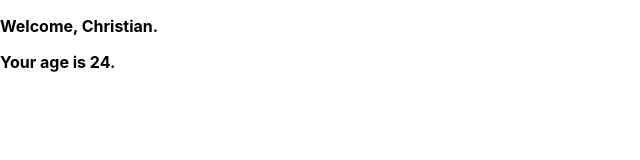
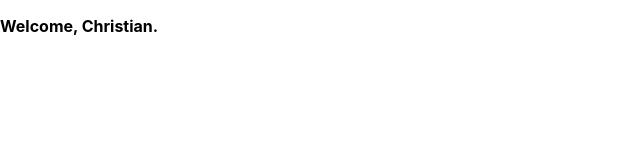
Before and after one commit to Chris1998c/React, a React (Create React App) app: page / in a window 1280 px wide. Shown: the top 160 px of the page, without its empty margins (0-640 px from the left). Built offline with nearby package versions, Linux system fonts and the light colour scheme.

Commit message:
Exercise21

```diff
--- a/src/App.jsx
+++ b/src/App.jsx
@@ -9,7 +9,7 @@ function App() {
   return (
       <div>
 
-          <Welcome name="Christian" age={24} />
+          <Welcome name="Christian" age={17} />
       </div>
   );
 }
--- a/src/Welcome.jsx
+++ b/src/Welcome.jsx
@@ -6,7 +6,7 @@ function Welcome(props){
 return (
     <div>
     <p><strong>Welcome, {props.name}.</strong></p>
-    <Age age={props.age}/>
+    {props.age >= 18 && <Age age={props.age}/>}
     </div>
 );
 }
```
